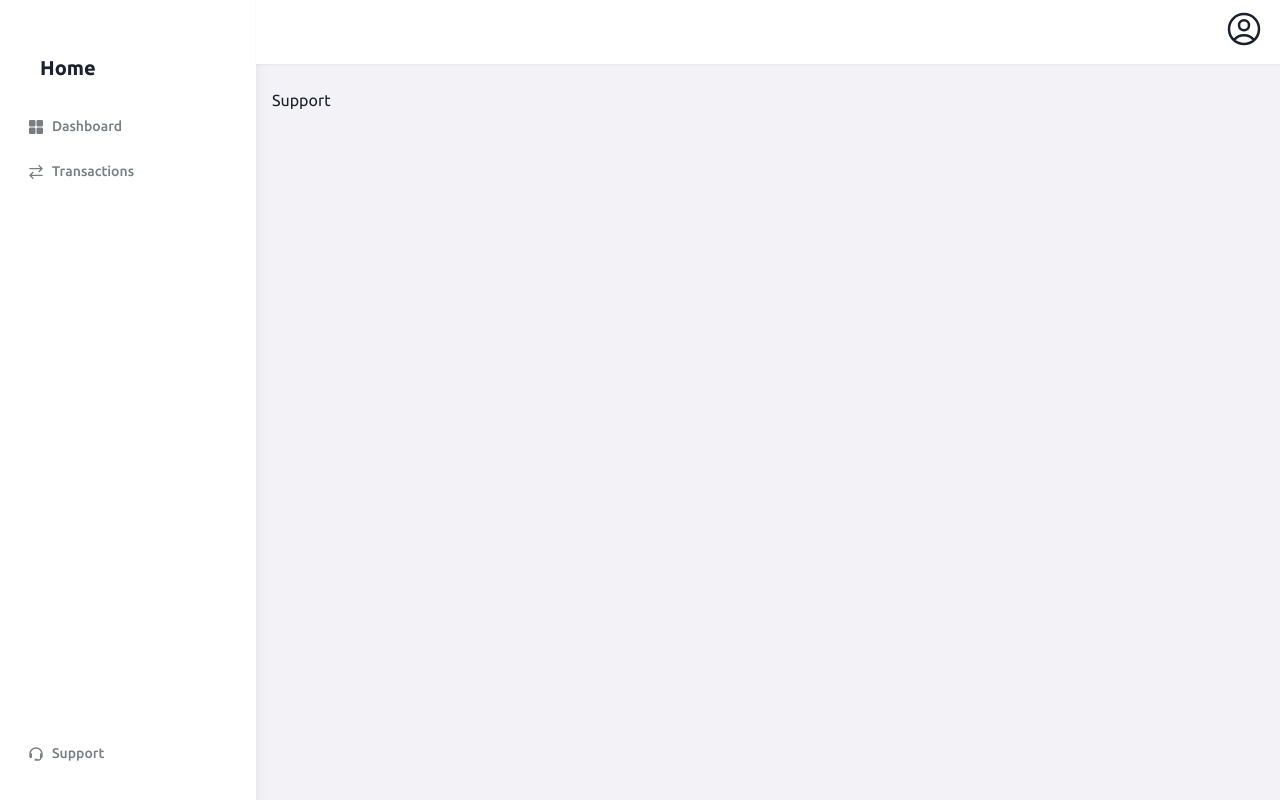
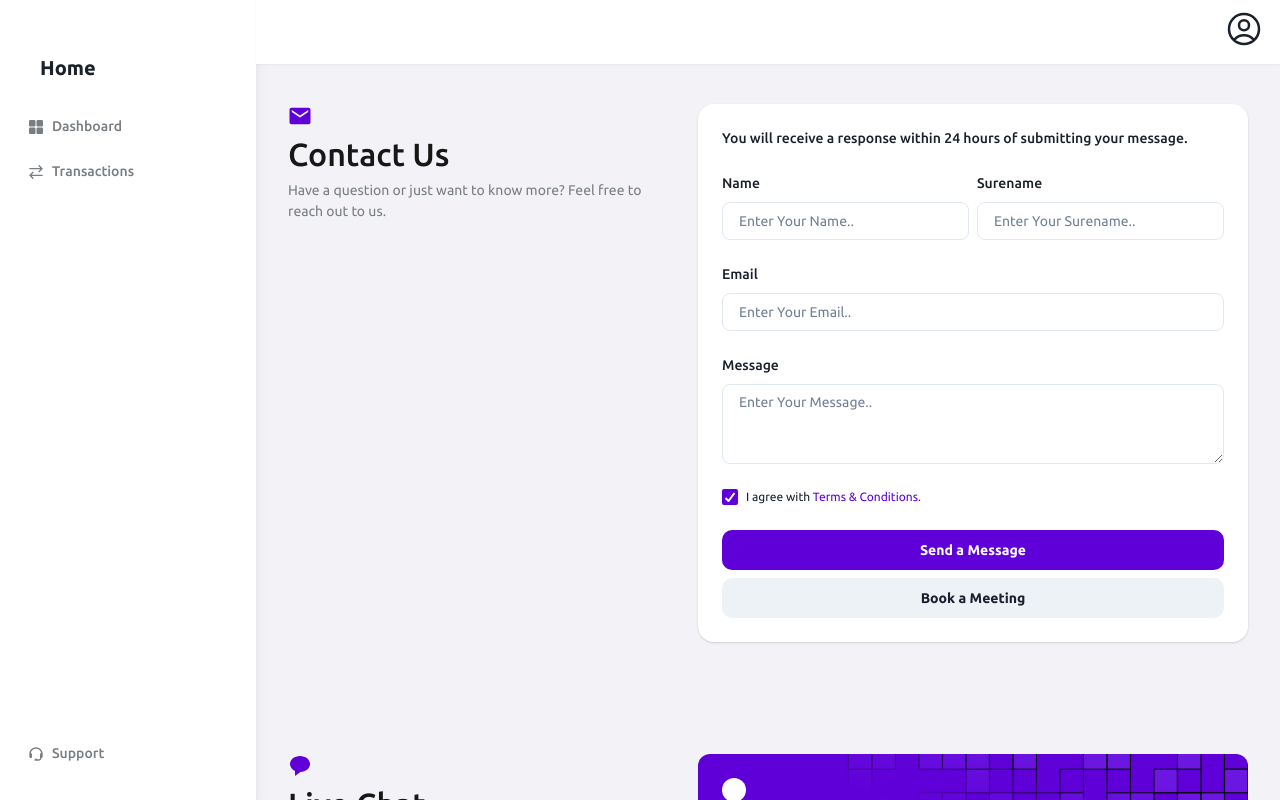
Before and after one commit to arsh10x/crypto_dashboard, a React (Vite) app: page /support in a window 1280 px wide. Built offline with nearby package versions, Linux system fonts and the light colour scheme.

Commit message:
Support Page done

```diff
--- a/src/components/DashboardLayout.jsx
+++ b/src/components/DashboardLayout.jsx
@@ -31,8 +31,8 @@ const DashboardLayout = ({ title, children }) => {
               "&::-webkit-scrollbar": {
                 display: "none",
               },
-              "-ms-overflow-style": "none" /* for Internet Explorer, Edge */,
-              "scrollbar-width": "none" /* for Firefox */,
+              "-ms-overflow-style": "none",
+              "scrollbar-width": "none",
             }}
           >
             {children}
--- a/src/pages/Support/Support.jsx
+++ b/src/pages/Support/Support.jsx
@@ -1,7 +1,37 @@
+import { IoMdMail } from "react-icons/io";
+import { BiSolidMessageRounded } from "react-icons/bi";
+import { Stack } from "@chakra-ui/react";
 import DashboardLayout from "../../components/DashboardLayout";
+import ContactCard from "./component/ContactCard";
+import SupportCard from "./component/SupportCard";
+import InfoCard from "../Dashboard/components/InfoCard";
 
 const Support = () => {
-  return <DashboardLayout>Support</DashboardLayout>;
+  return (
+    <DashboardLayout>
+      <Stack spacing="5rem">
+        <SupportCard
+          icon={IoMdMail}
+          leftComponent={<ContactCard />}
+          title="Contact Us"
+          text="Have a question or just want to know more? Feel free to reach out to us."
+        />
+        <SupportCard
+          icon={BiSolidMessageRounded}
+          leftComponent={
+            <InfoCard
+              inverted={true}
+              tagText="Contact"
+              imgUrl="/grid_bg.svg"
+              text="Learn more about our real estate, mortgage, and corporate account services."
+            />
+          }
+          title="Live Chat"
+          text="Don’t have time to wait for the answer? Chat with us now."
+        />
+      </Stack>
+    </DashboardLayout>
+  );
 };
 
 export default Support;
--- /dev/null
+++ b/src/pages/Support/component/ContactCard.jsx
@@ -0,0 +1,65 @@
+import {
+    Card,
+    Checkbox,
+    FormControl,
+    FormLabel,
+    HStack,
+    Input,
+    Box,
+    Stack,
+    Text,
+    Textarea,
+    Button,
+  } from "@chakra-ui/react";
+
+  const ContactCard = () => {
+    return (
+      <Card p="6" borderRadius="1rem">
+        <Stack spacing={6}>
+          <Text fontWeight="medium" fontSize="sm">
+            You will receive a response within 24 hours of submitting your message.
+          </Text>
+          <HStack
+            flexDir={{
+              base: "column",
+              md: "row",
+            }}
+          >
+            <FormControl>
+              <FormLabel>Name</FormLabel>
+              <Input placeholder="Enter Your Name.." />
+            </FormControl>
+            <FormControl>
+              <FormLabel>Surename</FormLabel>
+              <Input placeholder="Enter Your Surename.." />
+            </FormControl>
+          </HStack>
+          <FormControl>
+            <FormLabel>Email</FormLabel>
+            <Input type="email" placeholder="Enter Your Email.." />
+          </FormControl>
+          <FormControl>
+            <FormLabel>Message</FormLabel>
+            <Textarea placeholder="Enter Your Message.." />
+          </FormControl>
+          <Checkbox defaultChecked>
+            <Text fontSize="xs">
+              I agree with
+              <Box as="span" color="p.purple">
+                {" "}
+                Terms & Conditions.
+              </Box>
+            </Text>
+          </Checkbox>
+          <Stack>
+            <Button fontSize="sm">Send a Message</Button>
+            <Button fontSize="sm" colorScheme="gray">
+              Book a Meeting
+            </Button>
+          </Stack>
+        </Stack>
+      </Card>
+    );
+  };
+
+  export default ContactCard;
--- /dev/null
+++ b/src/pages/Support/component/SupportCard.jsx
@@ -0,0 +1,33 @@
+import { Box, Flex, Stack, Text, Icon } from "@chakra-ui/react";
+
+const SupportCard = ({ leftComponent, icon, title, text }) => {
+  return (
+    <Flex
+      gap={6}
+      justify="space-between"
+      flexDir={{
+        base: "column",
+        xl: "row",
+      }}
+      p={4}
+    //   boxShadow="md"
+      borderRadius="md"
+    //   bg="white"
+    >
+      <Stack maxW="24rem">
+        <Icon as={icon} boxSize={6} color="p.purple" />
+        <Text fontWeight="medium" as="h1" textStyle="h1">
+          {title}
+        </Text>
+        <Text fontSize="sm" color="black.60">
+          {text}
+        </Text>
+      </Stack>
+      <Box maxW="550px" w="full">
+        {leftComponent}
+      </Box>
+    </Flex>
+  );
+};
+
+export default SupportCard;
```
